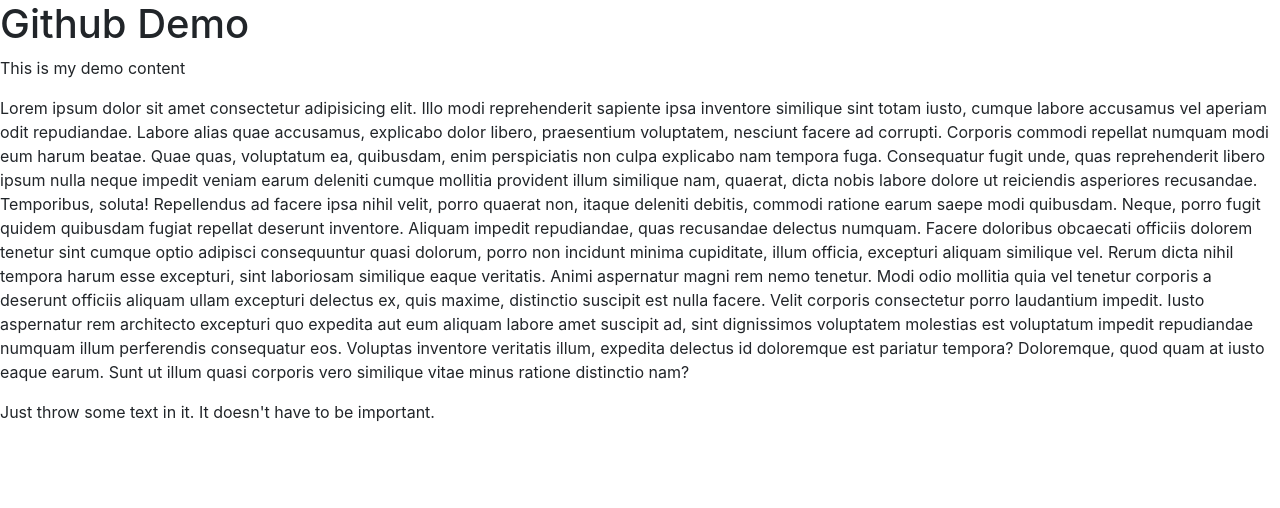
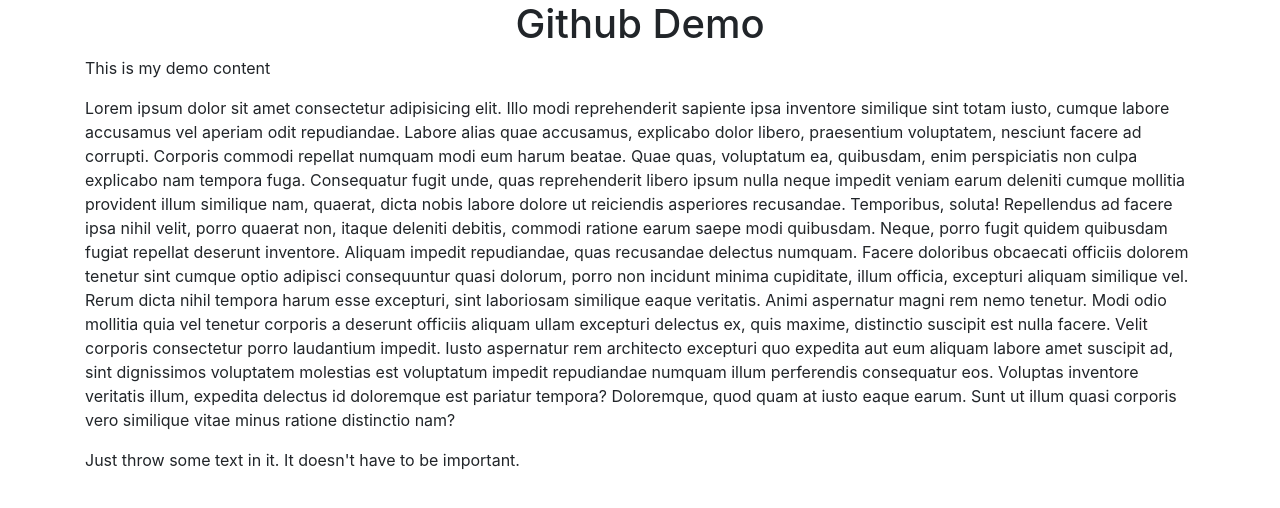
Before and after one commit to Neoplatonist/github-demo, a plain HTML site: page index.html in a window 1280 px wide. Drawn offline with nearby package versions, Linux system fonts and the light colour scheme.

Commit message:
Update index.html

```diff
--- a/index.html
+++ b/index.html
@@ -10,13 +10,15 @@
       integrity="sha384-TX8t27EcRE3e/ihU7zmQxVncDAy5uIKz4rEkgIXeMed4M0jlfIDPvg6uqKI2xXr2"
       crossorigin="anonymous"
     />
+
     <title>Document</title>
   </head>
 
-  <body>
-    <header>
+  <body class="container">
+    <header class="row justify-content-md-center">
       <h1>Github Demo</h1>
     </header>
+
     <main>
       <p>This is my demo content</p>
       <p>
```
